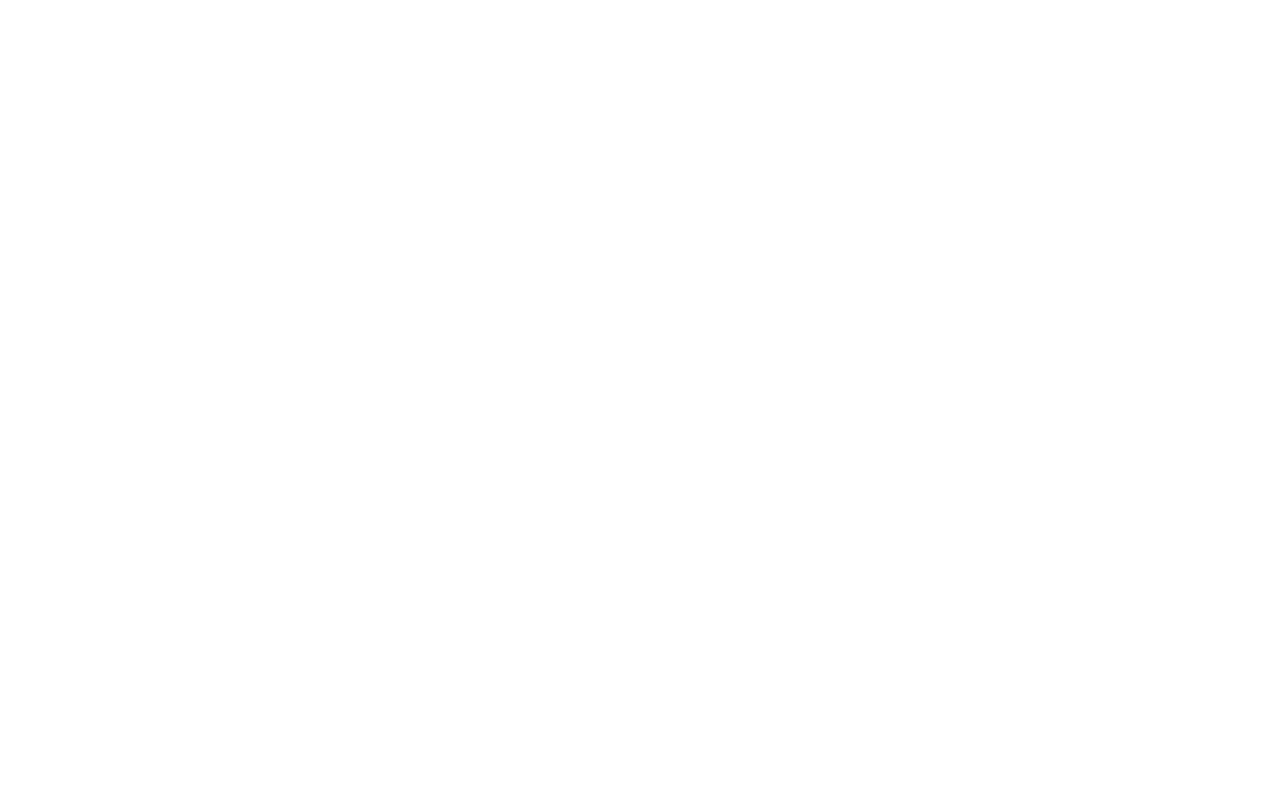
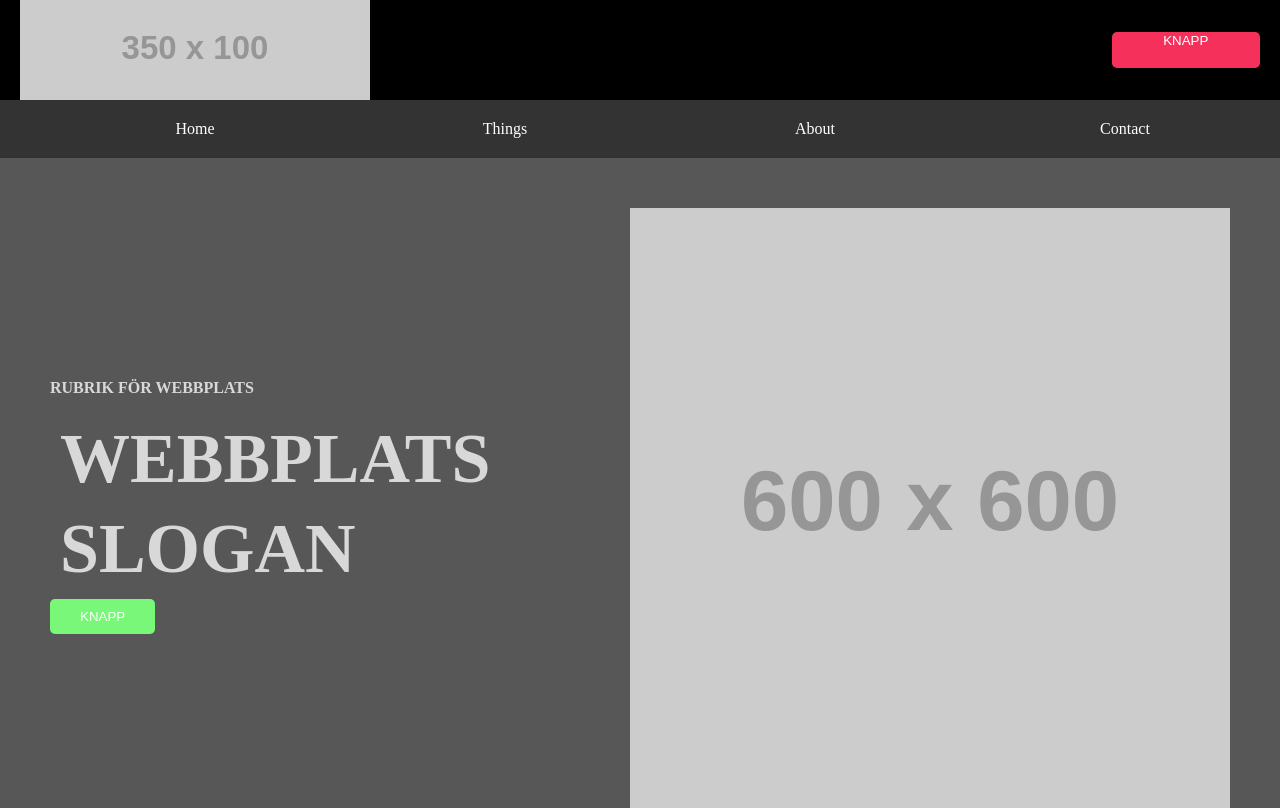
Before and after one commit to Epiphe/epiphe.github.io, a plain HTML site: page index.html in a window 1280 px wide. Drawn offline with Linux system fonts and the light colour scheme; placeholder pictures from the web are drawn by us.

Commit message:
Add files via upload

```diff
--- a/index.html
+++ b/index.html
@@ -1,13 +1,45 @@
 <!DOCTYPE html>
-
-<html>
+<html lang="en">
 <head>
-    <link href="styles.css" rel="stylesheet" type="text/css">
-    <meta http-equiv="Content-Type" content="text/html; charset=utf-8"/>
+    <meta charset="UTF-8">
+    <meta name="viewport" content="width=device-width, initial-scale=1.0">
+    <meta http-equiv="X-UA-Compatible" content="ie=edge">
     <title>Unicorn United</title>
+    <link rel="stylesheet" type="text/css" href="style.css">
 </head>
 <body>
 
+    <div id="wrapper">
+        <header class="header">
+            <a href="#"> <img src="https://via.placeholder.com/350x100" alt="Logotyp" class="logga"> </a>
+            <button class="header-knapp">KNAPP</button>
+
+        </header>
+
+        <nav class="nav">
+            <ul>
+                <li class="nav-list"><a href="#" class="nav-list">Home</a></li>
+                <li class="nav-list"><a href="#" class="nav-list">Things</a></li>
+                <li class="nav-list"><a href="#" class="nav-list">About</a></li>
+                <li class="nav-list"><a href="#" class="nav-list">Contact</a></li>
+            </ul>
+        </nav>
+
+        <main class="home-main">
+            <div class="home-text-div">
+                <h4 class="home-rubrik">RUBRIK FÖR WEBBPLATS</h4>
+                <div>
+                    <h1 class="home-slogan">WEBBPLATS</h1>
+                    <h1 class="home-slogan">SLOGAN</h1>
+                </div>
+                <button class="home-knapp">KNAPP</button>
+            </div>
+
+            <img src="https://via.placeholder.com/600x600" alt="Logotyp" class="home-stor-bild">
+
+        </main>
+
+    </div>
 
 </body>
 </html>
--- /dev/null
+++ b/style.css
@@ -0,0 +1,117 @@
+/* Saker som förmodligen ska gälla för allt*/
+
+body {
+    background: rgb(88, 87, 87);
+    color: rgb(216, 216, 216);
+    margin: 0px 0px 0px 0px;
+}
+
+.wrapper {
+    background-color: orange;
+}
+
+.header{
+    padding-right: 20px;
+    padding-left: 20px;
+    margin: auto;
+    display: grid;
+    background-color: black;
+    grid-template-columns: 1fr 1fr 1fr 1fr 1fr 1fr 1fr;
+    grid-template-rows: 1fr;
+}
+
+.logga{
+    display: grid;
+    grid-column: 1;
+    grid-row: 1;
+    display: grid;
+}
+
+.header-knapp {
+    display: grid;
+    grid-column: 7;
+    grid-row: 1;
+    font-size: auto;
+    color: white;
+    background-color: rgb(245, 49, 91);
+    border-radius: 5px;
+    border-style: none;
+    margin-top: 32px;
+    margin-bottom: 32px;
+}
+
+.nav {
+    background-color: rgb(51, 51, 51);
+    margin: 0px 0px 0px 0px;
+
+}
+
+nav ul {
+    gap: auto;
+    display: grid;
+    margin: 0px;
+    grid-template-columns: 1fr 1fr 1fr 1fr;
+
+}
+
+nav ul a:hover {
+    background-color: rgb(97, 97, 97);
+    color: pink;
+
+}
+
+.nav-list {
+    color:white;
+    grid-column: auto;
+    padding:20px;
+    font-size: auto;
+    grid-column: auto;
+    list-style: none;
+    text-decoration: none;
+    display: inline;
+    text-align: center;
+
+
+}
+
+
+/* Home page specifika saker (classer börjar med "home")*/
+
+.home-main {
+    display: grid;
+    grid-template-columns: 1fr;
+    gap: 10px;
+}
+
+.home-text-div{
+    padding-top: 200px;
+    grid-column: 1;
+    margin-left: 50px;
+
+}
+
+.home-rubrik {
+
+}
+
+.home-slogan {
+    font-size: 70px;
+    margin:10px;
+
+}
+
+.home-knapp {
+    background-color: rgb(120, 247, 120);
+    color: white;
+    border-radius: 5px;
+    border-style: none;
+    padding: 10px 30px 10px 30px;
+}
+
+.home-stor-bild {
+    display: grid;
+    grid-column: 2;
+    margin-right: 50px;
+    margin-top: 50px;
+
+}
```
